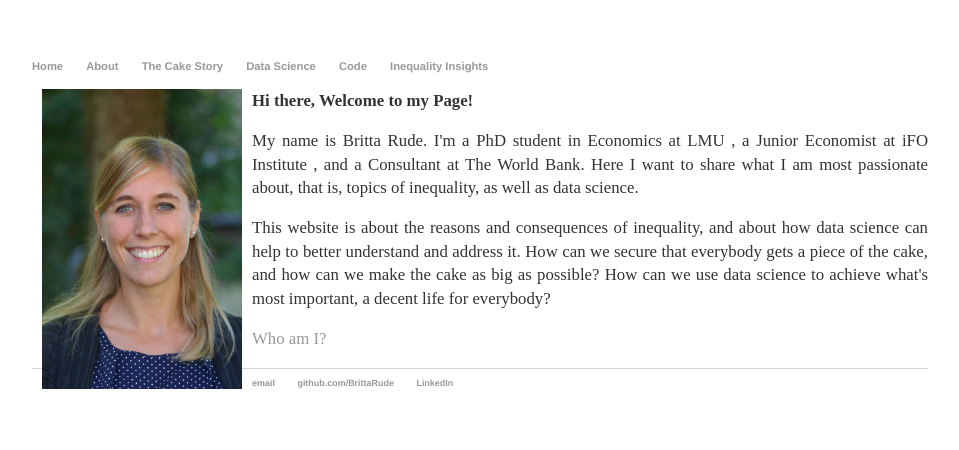
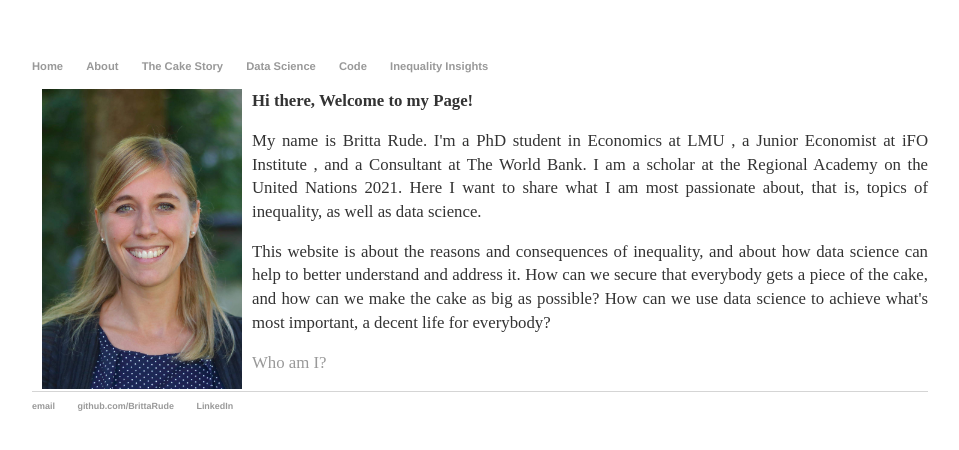
Before and after one commit to BrittaRude/BrittaRude.github.io, a Jekyll site: the page built from index.html, in a window 1280 px wide. Shown: the top 450 px of the page, without its empty margins (160-1119 px from the left). Built offline with Jekyll 4.4.1, drawn with Linux system fonts in a browser that asks for light colours.

Commit message:
Update index.html

```diff
--- a/index.html
+++ b/index.html
@@ -9,7 +9,7 @@
 
 	<p><b>Hi there, Welcome to my Page!</b><p>
 
-	<p>My name is Britta Rude. I'm a PhD student in Economics at LMU , a Junior Economist at iFO Institute , and a Consultant at The World Bank. Here I want to share what I am most passionate about, that is, topics of inequality, as well as data science.<p>
+	<p>My name is Britta Rude. I'm a PhD student in Economics at LMU , a Junior Economist at iFO Institute , and a Consultant at The World Bank. I am a scholar at the Regional Academy on the United Nations 2021. Here I want to share what I am most passionate about, that is, topics of inequality, as well as data science.<p>
 
 	<p>This website is about the reasons and consequences of inequality, and about how data science can help to better understand and address it. How can we secure that everybody gets a piece of the cake, and how can we make the cake as big as possible? How can we use data science to achieve what's most important, a decent life for everybody?<p>
 	<p><a href="/about">Who am I?</a></p>
```
